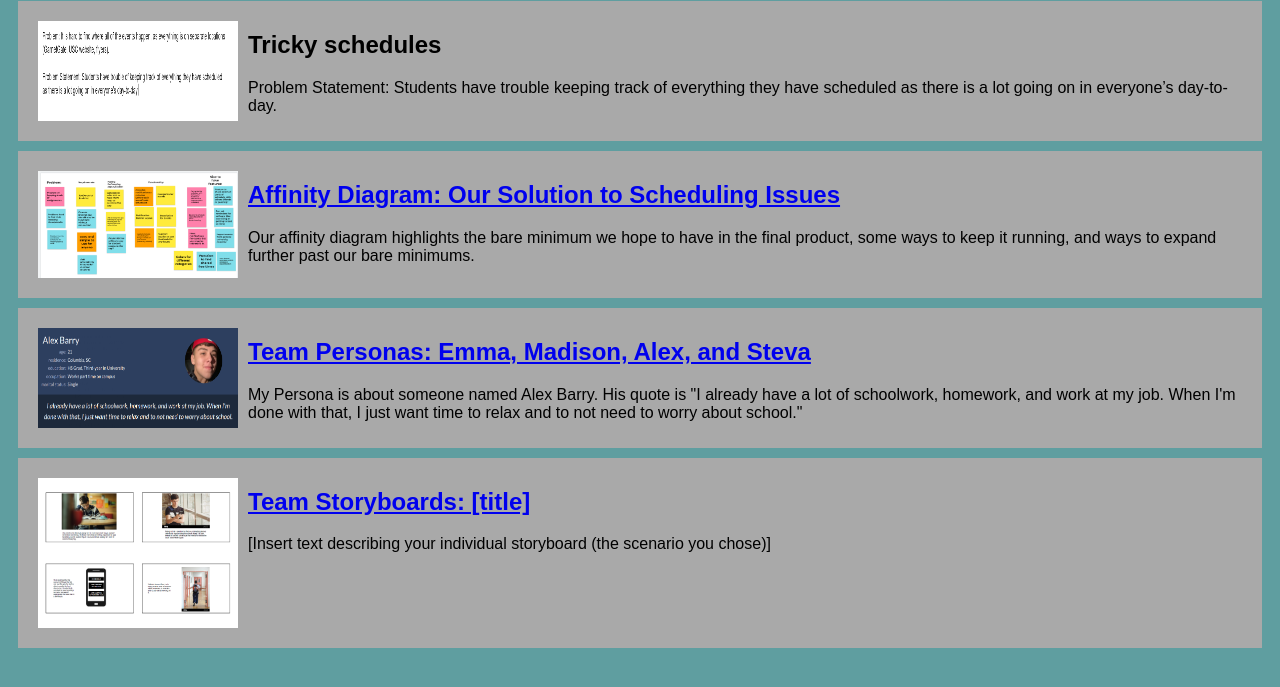
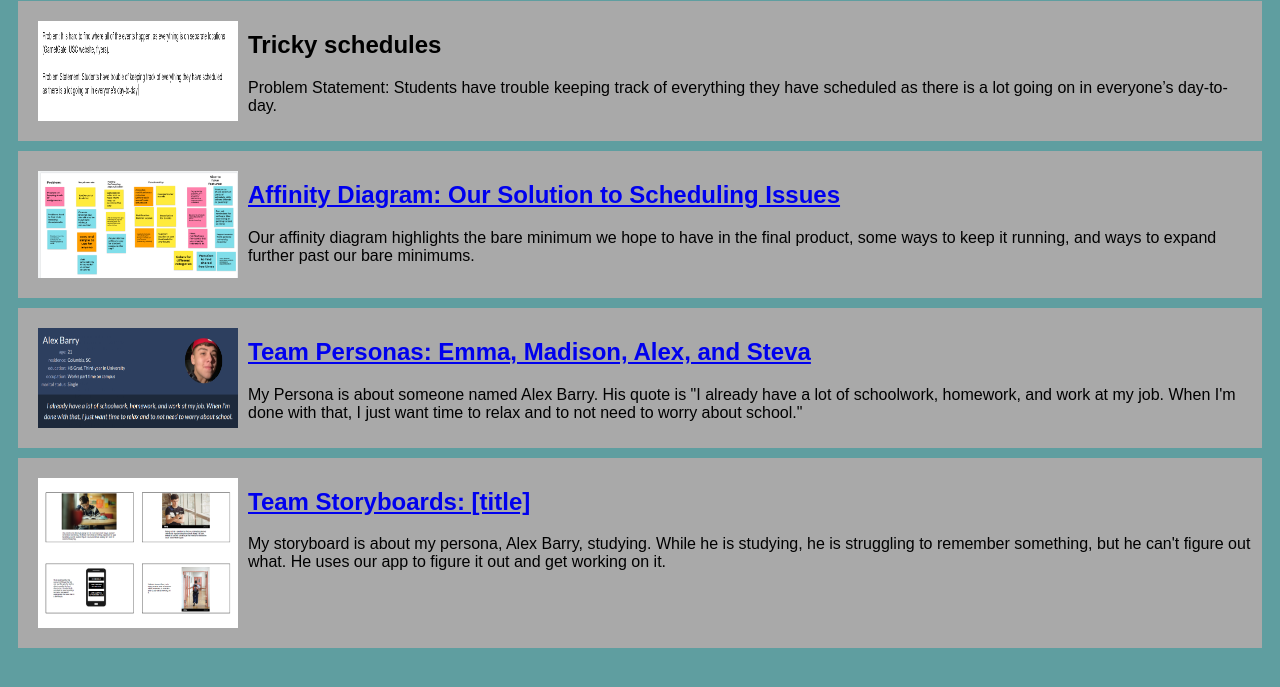
Before and after one commit to NicolasRossetti/NicolasRossetti.github.io, a plain HTML site: page index.html in a window 1280 px wide. Shown: the part 79-766 px from the top of the page. Drawn offline with Linux system fonts and the light colour scheme.

Commit message:
Update index.html

```diff
--- a/index.html
+++ b/index.html
@@ -46,7 +46,7 @@
       <section class="assign-det">
         <a href="files/all-storyboards.pdf"><h2>Team Storyboards: [title]</h2></a>
         <p>
-          [Insert text describing your individual storyboard (the scenario you chose)]
+          My storyboard is about my persona, Alex Barry, studying. While he is studying, he is struggling to remember something, but he can't figure out what. He uses our app to figure it out and get working on it.
         </p>
       </section>
     </section>
```
